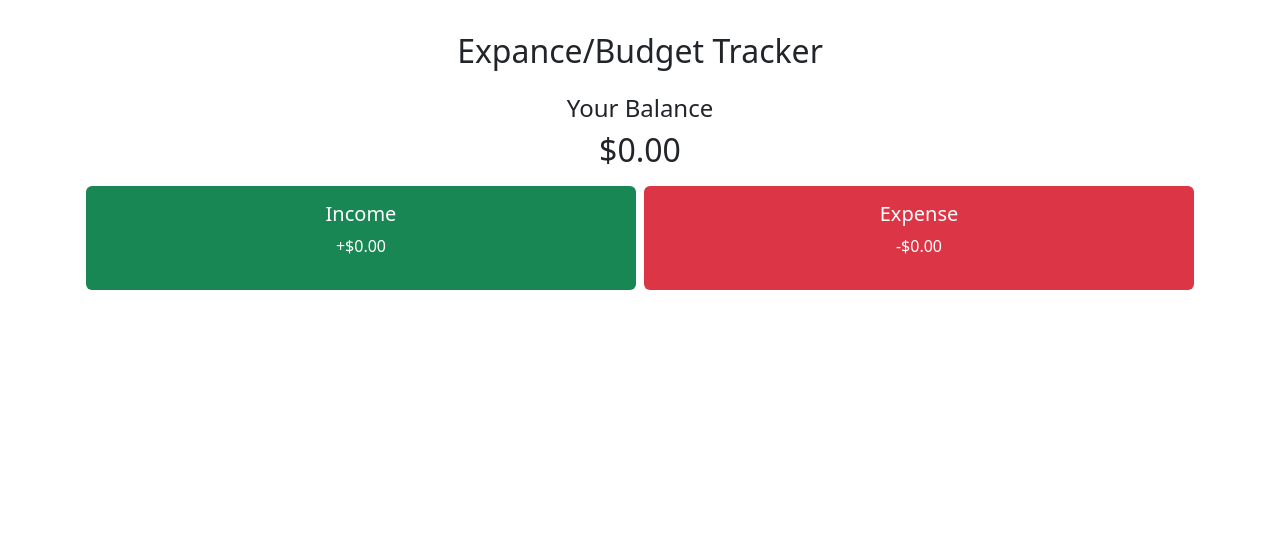
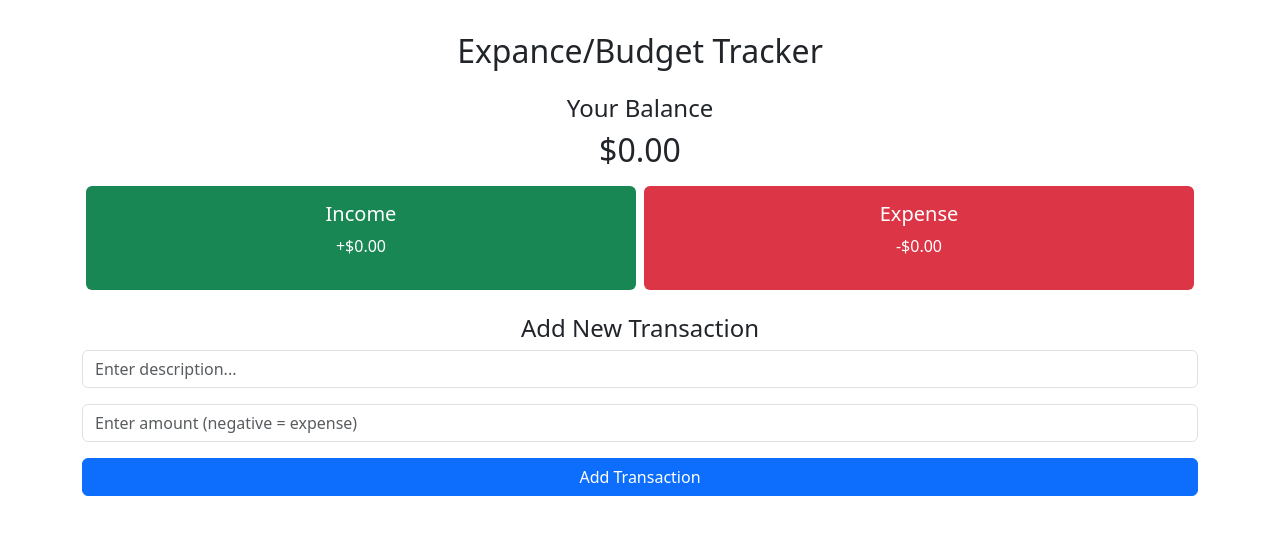
Before and after one commit to LimeFreezy98/React-Budget-Tracker, a React (Vite) app: page / in a window 1280 px wide. Shown: the top 534 px of the page. Built offline with nearby package versions, Linux system fonts and the light colour scheme.

Commit message:
added display addtrancation and test function addTransaction to able add or subtrack balance added income or expense

```diff
--- a/src/App.jsx
+++ b/src/App.jsx
@@ -1,5 +1,6 @@
 
 import './App.css';
+import AddTransaction from './components/AddTransaction';
 
 import Balance from './components/Balance';
 import IncomeExpense from './components/IncomeExpense';
@@ -15,6 +16,7 @@ function App() {
           <Balance />
 
           <IncomeExpense />
+          <AddTransaction />
 
         </div>
         </GlobalProvider>
--- a/src/components/AddTransaction.jsx
+++ b/src/components/AddTransaction.jsx
@@ -0,0 +1,48 @@
+import { useState, useContext } from "react";
+import { GlobalContext } from "../context/GlobalState";
+
+export default function AddTransaction() {
+    const [text, setText] = useState("");
+    const [amount, setAmount] = useState("");
+    const { addTransaction} = useContext(GlobalContext)
+
+    const onSubmit = (e) => {
+        e.preventDefault();
+        if (!text || !amount) return;
+        const newTransaction = {
+          id: Date.now(),
+          text,
+          amount: +amount,
+        };
+        addTransaction(newTransaction);
+        setText("");
+        setAmount("");
+      };
+
+      return (
+        <div className="mt-4">
+          <h4>Add New Transaction</h4>
+          <form onSubmit={onSubmit}>
+            <div className="mb-3">
+              <input
+                type="text"
+                className="form-control"
+                placeholder="Enter description..."
+                value={text}
+                onChange={(e) => setText(e.target.value)}
+              />
+            </div>
+            <div className="mb-3">
+              <input
+                type="number"
+                className="form-control"
+                placeholder="Enter amount (negative = expense)"
+                value={amount}
+                onChange={(e) => setAmount(e.target.value)}
+              />
+            </div>
+            <button className="btn btn-primary w-100">Add Transaction</button>
+          </form>
+        </div>
+      );
+    }
```
